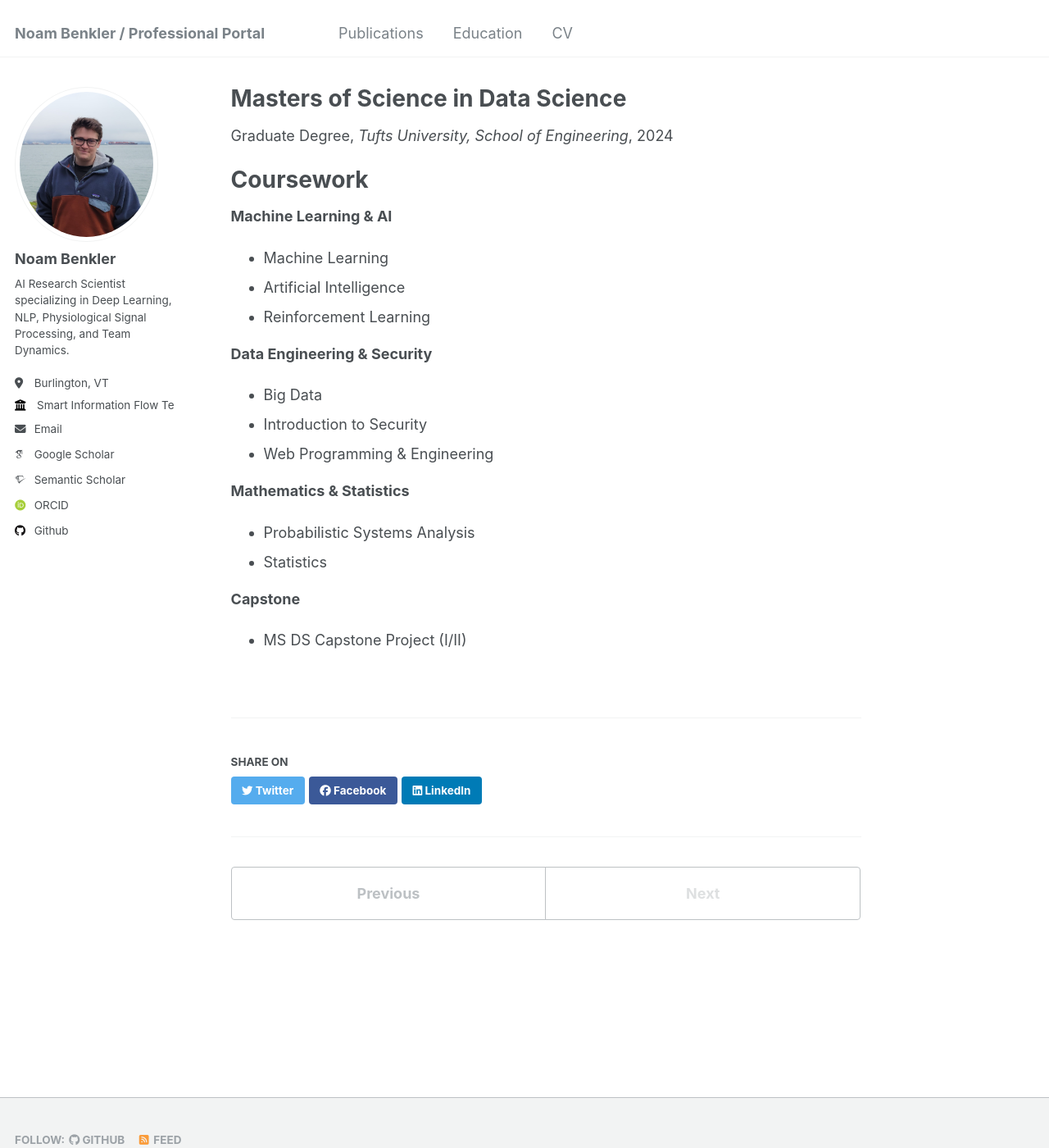
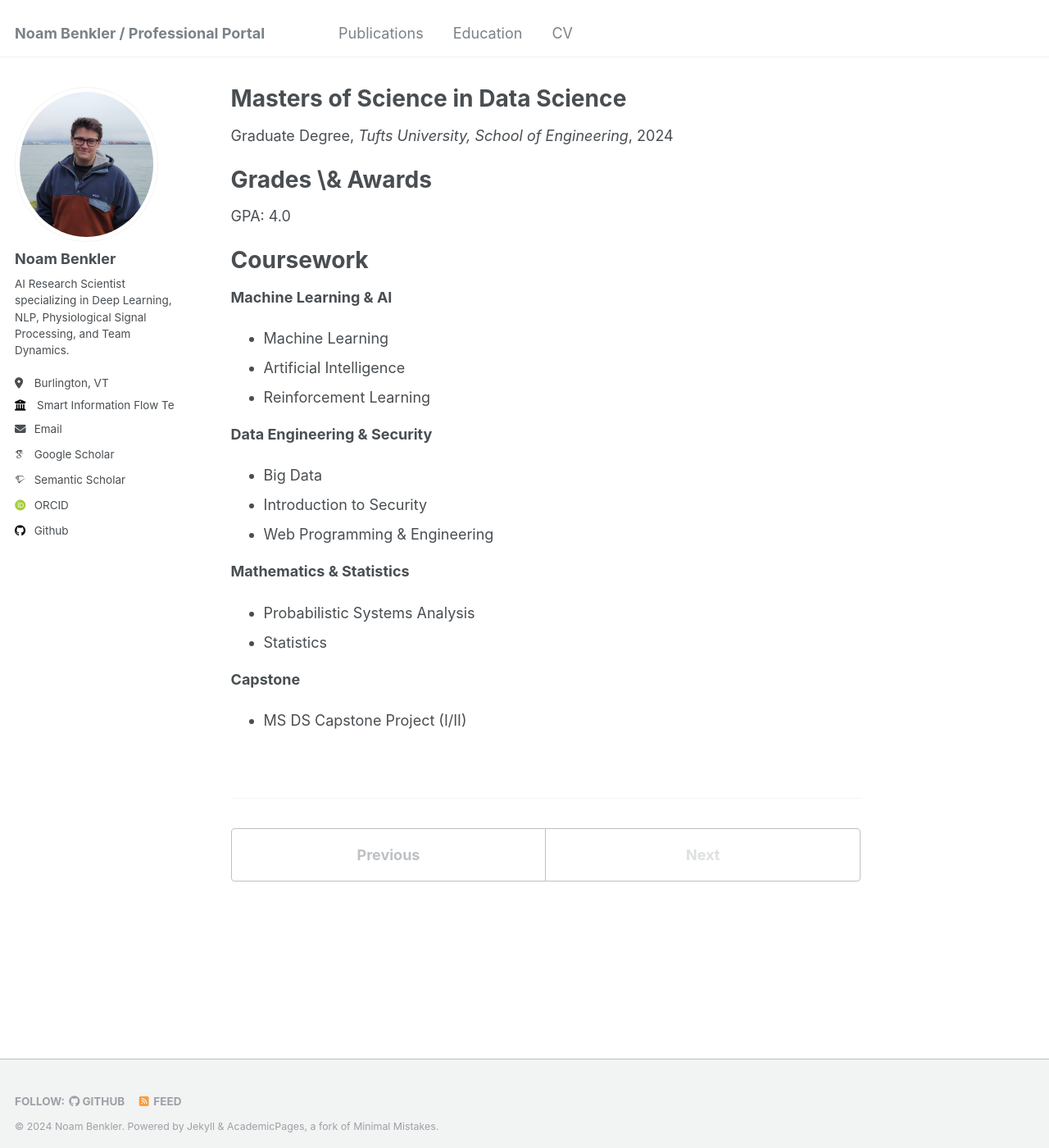
Before and after one commit to benklern/benklern.github.io, a Jekyll site: the page built from _education/2024-tufts-MSDS.md, in a window 1280 px wide and 1400 px high. Shown: the whole window at 82% size. Built offline with Jekyll 4.4.1, drawn with Linux system fonts in a browser that asks for light colours; some web fonts are replaced.

Commit message:
modified share

```diff
--- a/_education/2024-tufts-MSDS.md
+++ b/_education/2024-tufts-MSDS.md
@@ -10,8 +10,9 @@ location: "Medford, MA"
 
 <!-- This is a description of a teaching experience. You can use markdown like any other post. -->
 
-<!-- Grades \& Awards
-====== -->
+Grades \& Awards
+======
+GPA: 4.0
 
 Coursework
 ======
--- a/_layouts/single.html
+++ b/_layouts/single.html
@@ -69,7 +69,7 @@ layout: default
         {% include page__taxonomy.html %}
       </footer>
 
-      {% if page.share %}{% include social-share.html %}{% endif %}
+      <!-- {% if page.share %}{% include social-share.html %}{% endif %} -->
 
       {% include post_pagination.html %}
     </div>
--- a/_layouts/talk.html
+++ b/_layouts/talk.html
@@ -52,7 +52,7 @@ layout: default
         {% include page__taxonomy.html %}
       </footer>
 
-      {% if page.share %}{% include social-share.html %}{% endif %}
+      <!-- {% if page.share %}{% include social-share.html %}{% endif %} -->
 
       {% include post_pagination.html %}
     </div>
```
